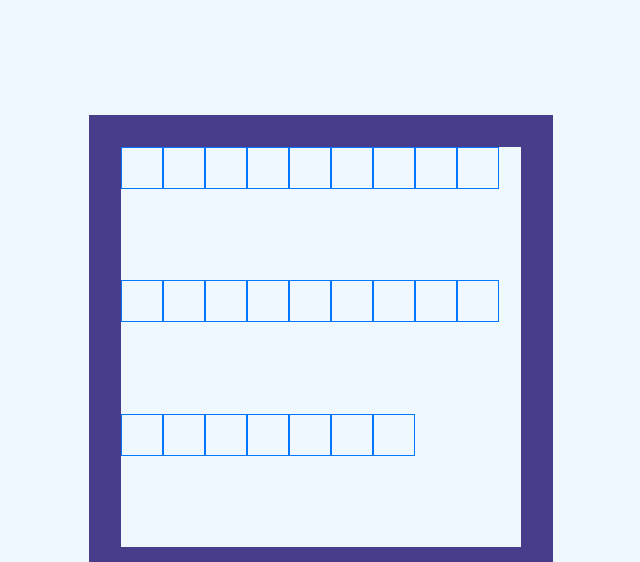
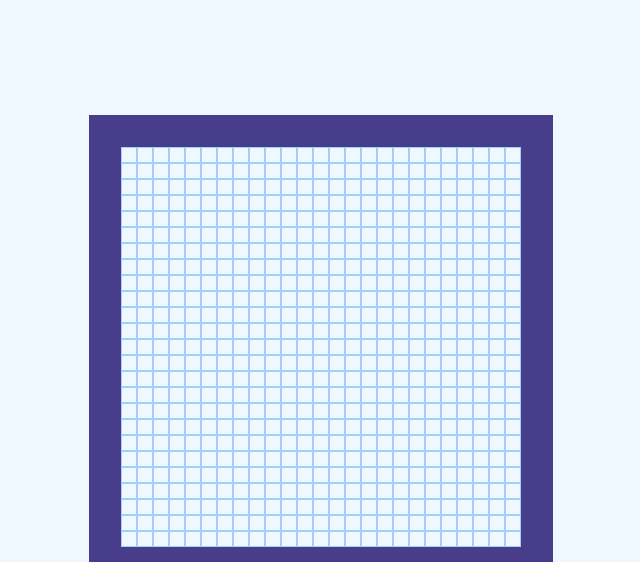
Before and after one commit to Shelery/8-etch-a-sketch, a plain HTML site: page index.html in a window 1280 px wide. Shown: the top 562 px of the page, without its empty margins (319-959 px from the left). Drawn offline with Linux system fonts and the light colour scheme.

Commit message:
Add rows and grids of a predifined number

```diff
--- a/script.js
+++ b/script.js
@@ -2,9 +2,15 @@
 //      to dinamically create 25x25 grid
 const canvas = document.querySelector('#canvas')
 for (let i = 0; i < 25; i++){
-const grid = document.createElement('div')
-grid.classList.add('grid')
-canvas.appendChild(grid)
+    const row = document.createElement('div');
+    row.classList.add('row');
+    for (let j = 0; j < 25; j++){
+        const grid = document.createElement('div')
+        grid.classList.add('grid')
+        row.appendChild(grid)
+    }
+    canvas.appendChild(row)
+
 }
 // Connect it to the input of #range
 //      NOTE its return value is string
--- a/styles.css
+++ b/styles.css
@@ -19,16 +19,19 @@ body{
 }
 #canvas{
     display: flex;
-    flex-wrap: wrap;
+    flex-direction: column;
 
     width: 400px;
     height: 400px;
     background-color: aliceblue;
 }
+.row{
+    display: flex;
+    flex: 1;
+}
 .grid{
-    height: 40px;
-    width: 40px;
-    border: .5px #0075FF solid;
+    border: .1px #a1cdff solid;
+    flex: 1;
 }
 h1{
     text-align: center;
```
